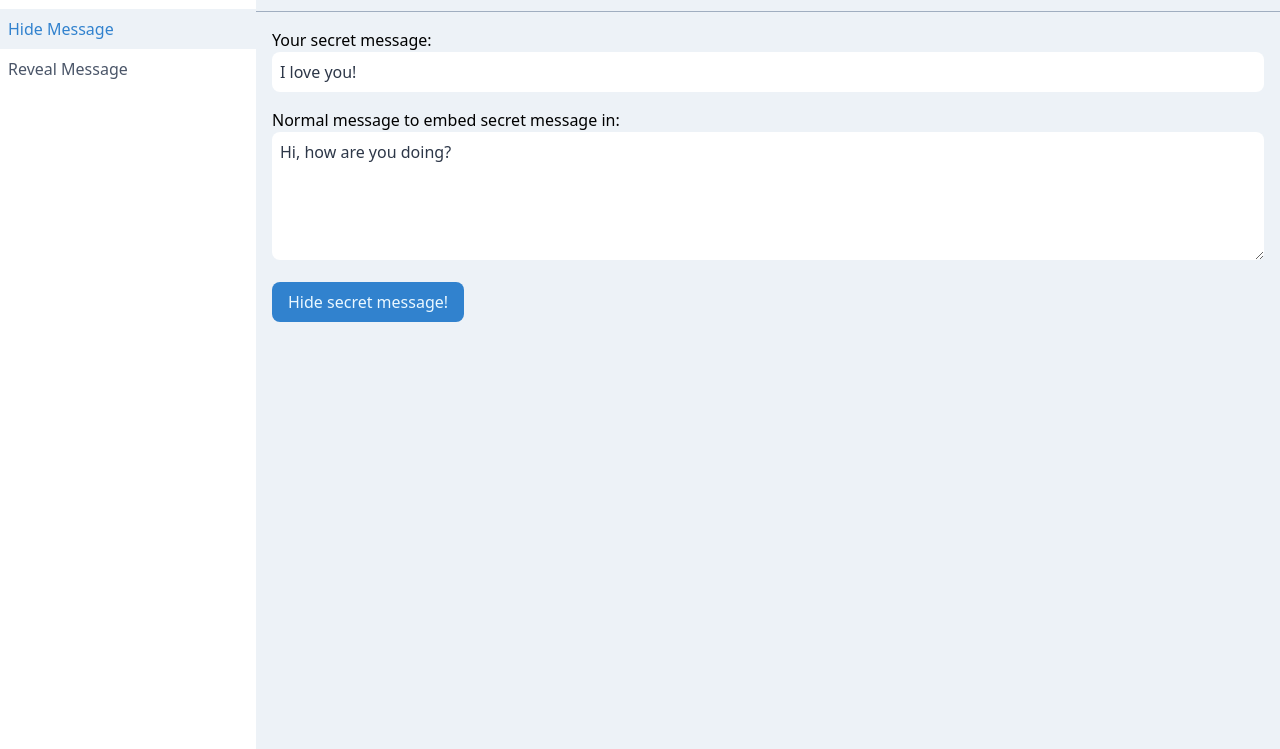
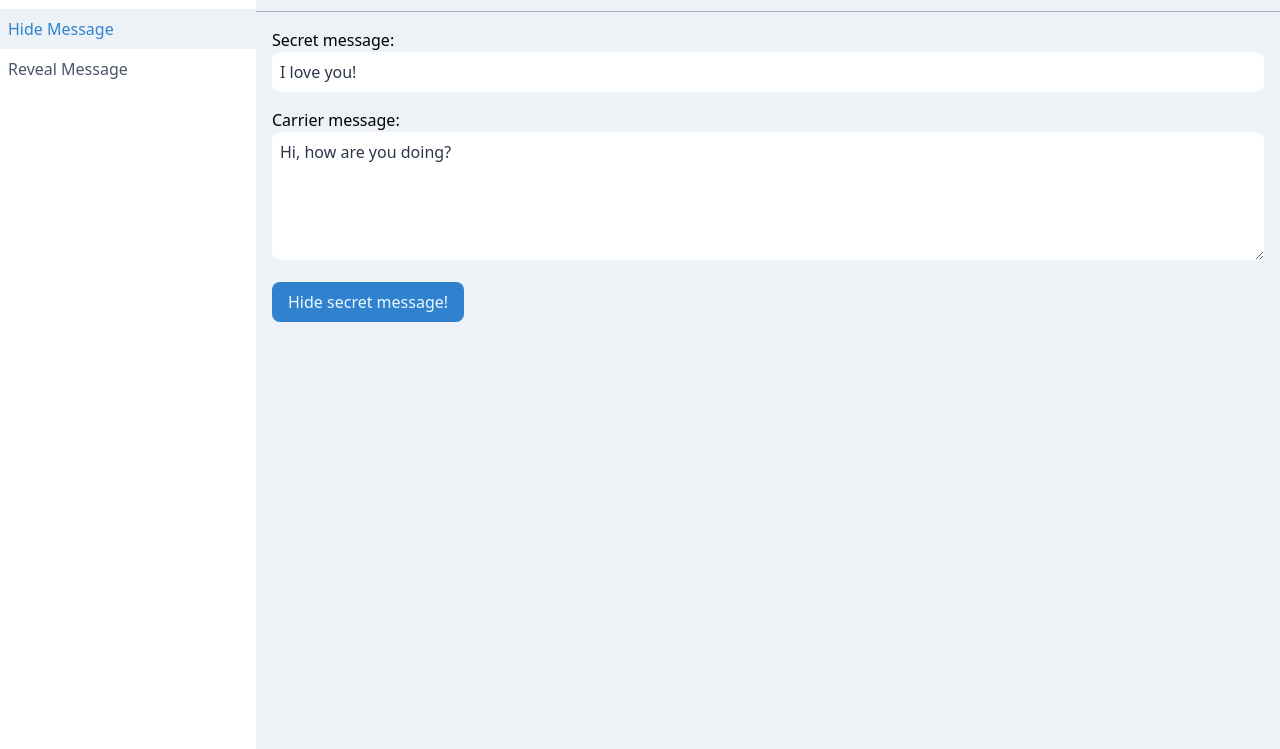
Before and after one commit to hieplpvip/zwc-tool, a plain HTML site: page index.html in a window 1280 px wide. Shown: the part 51-800 px from the top of the page. Drawn offline with nearby package versions, Linux system fonts and the light colour scheme.

Commit message:
Change label

```diff
--- a/index.html
+++ b/index.html
@@ -31,12 +31,12 @@
         <h1 class="px-4 py-4 text-xl font-bold border-b border-gray-500">Hide Message</h1>
         <div class="m-4">
           <div class="mb-4">
-            <label class="block mr-2" for="i00">Your secret message:</label>
+            <label class="block mr-2" for="i00">Secret message:</label>
             <input x-model="hide.secretMessage" class="w-full px-2 py-2 bg-white text-gray-800 rounded-lg" id="i00" type="text" placeholder="I love you!">
           </div>
 
           <div class="mb-4">
-            <label class="block mr-2" for="i01">Normal message to embed secret message in:</label>
+            <label class="block mr-2" for="i01">Carrier message:</label>
             <textarea x-model="hide.content" class="w-full h-32 px-2 py-2 bg-white text-gray-800 rounded-lg" id="i01" placeholder="Hi, how are you doing?"></textarea>
           </div>
 
```
